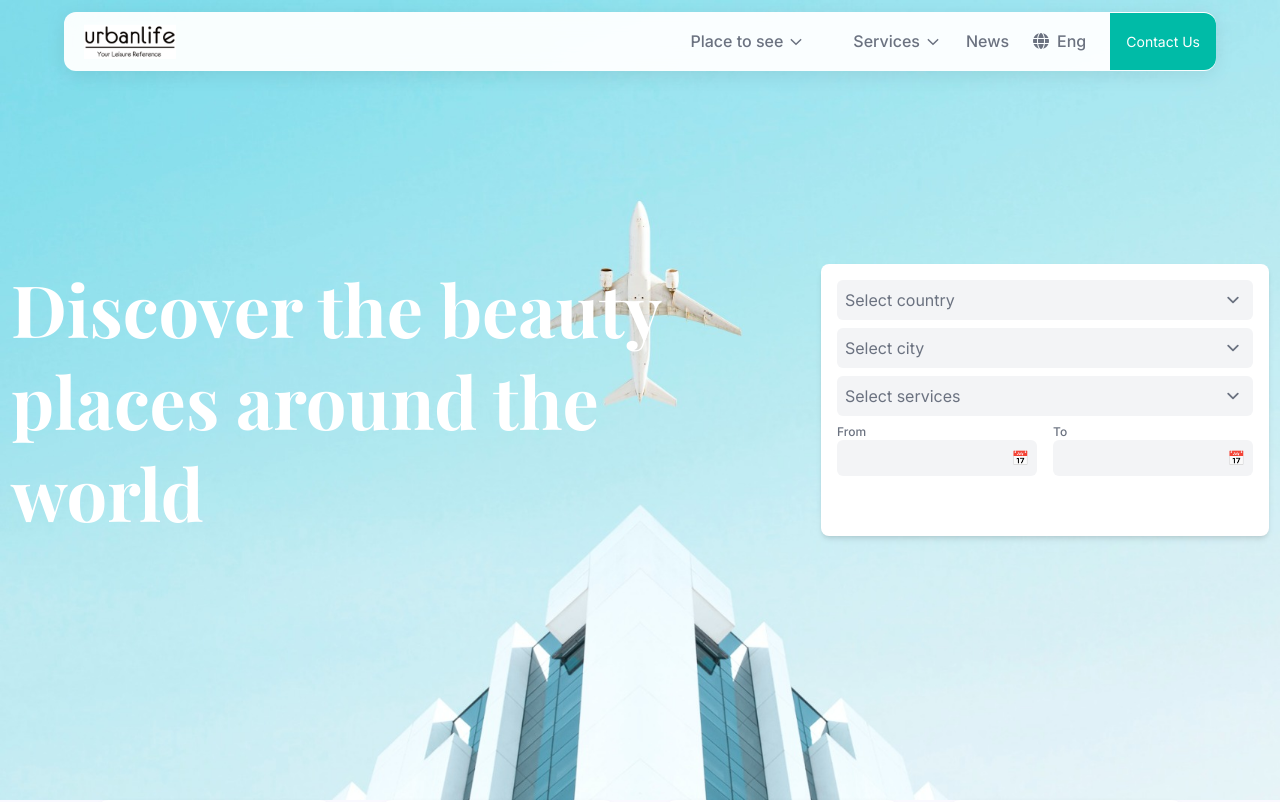
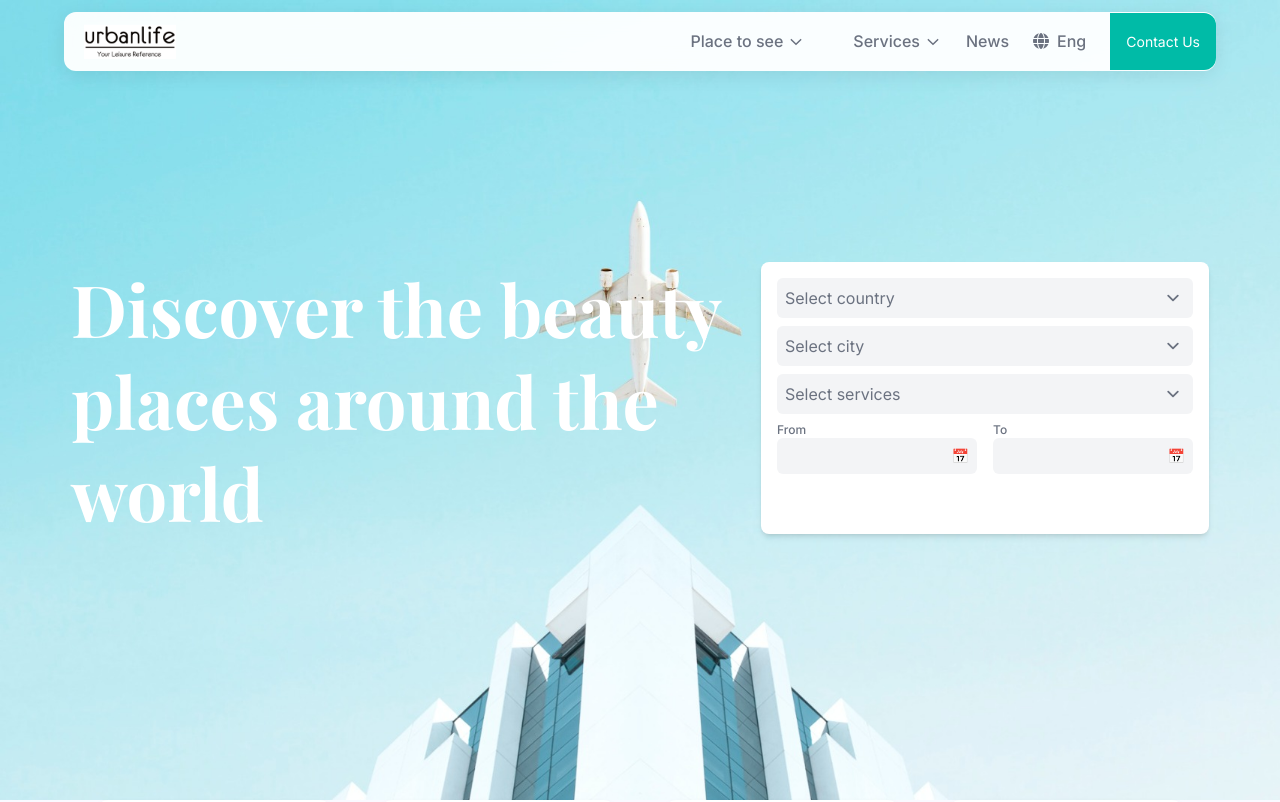
Before and after one commit to myreds12/urbanlife-frontend, a React (Vite) app in the folder urbanlife-frontend/: page / in a window 1280 px wide. Shown: the top 802 px of the page. Built offline with nearby package versions, Linux system fonts and the light colour scheme; a web font is replaced by a local one.

Commit message:
refactor(HeroSection): improve layout structure and alignment
- Wrap content in a container div to align with navbar
- Adjust padding and gap between elements for better spacing
- Remove redundant justify-between class from outer div

```diff
--- a/urbanlife-frontend/src/components/LandingPage/HomePage/HeroSection.jsx
+++ b/urbanlife-frontend/src/components/LandingPage/HomePage/HeroSection.jsx
@@ -4,9 +4,11 @@ import CardForm from "./CardForm";
 const HeroSection = () => {
   return (
     <div
-      className="hero-section justify-between gap-40"
-      style={{ backgroundImage: `url('/images/landingpage.jpg')` }} // langsung dari public
+      className="hero-section"
+      style={{ backgroundImage: `url('/images/landingpage.jpg')` }}
     >
+      {/* Tambahkan container biar sejajar dengan navbar */}
+      <div className="max-w-7xl mx-auto px-4 flex justify-between gap-10 py-20">
         <div style={{ maxWidth: "650px" }}>
           <p className="playfair text-7xl/23 font-bold text-left text-white">
             Discover the beauty places around the world
@@ -16,7 +18,9 @@ const HeroSection = () => {
           <CardForm />
         </div>
       </div>
+    </div>
   );
 };
 
+
 export default HeroSection;
```
Lines whose indentation alone changed are shown as unchanged.
